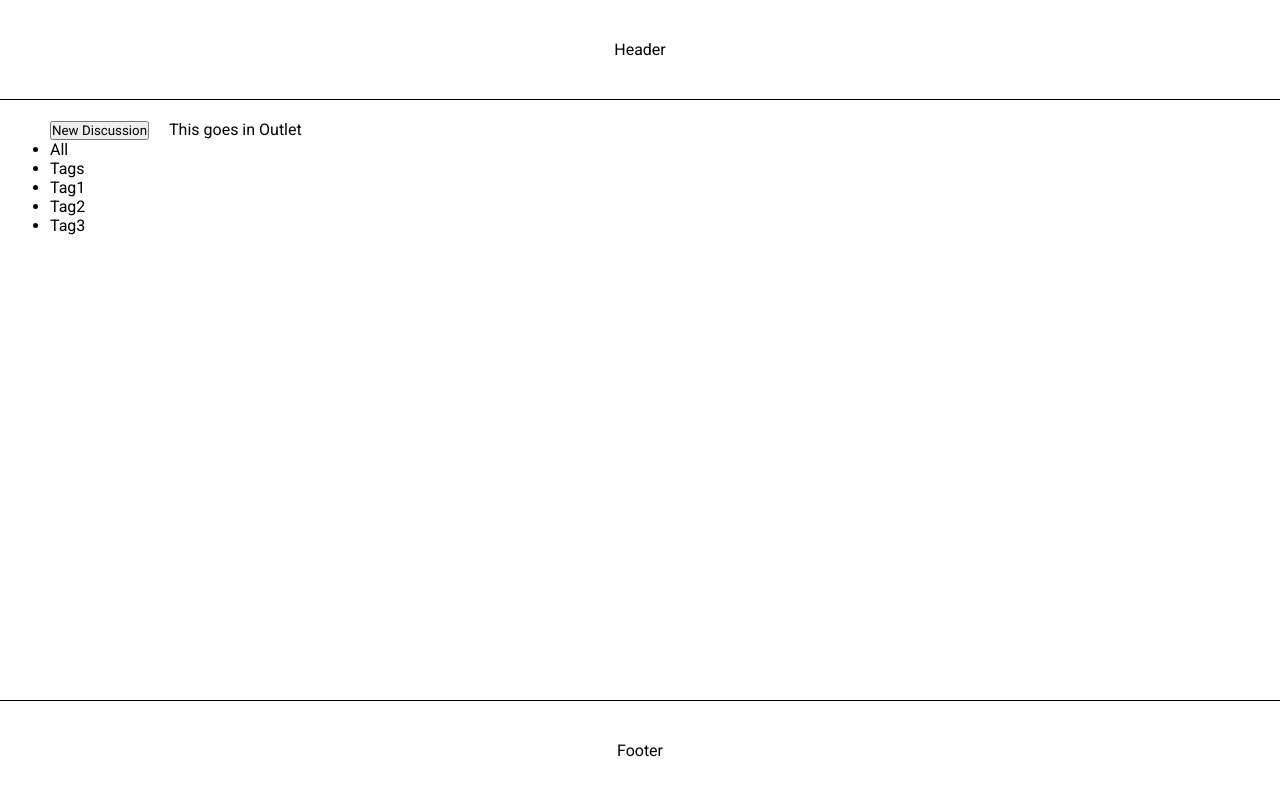
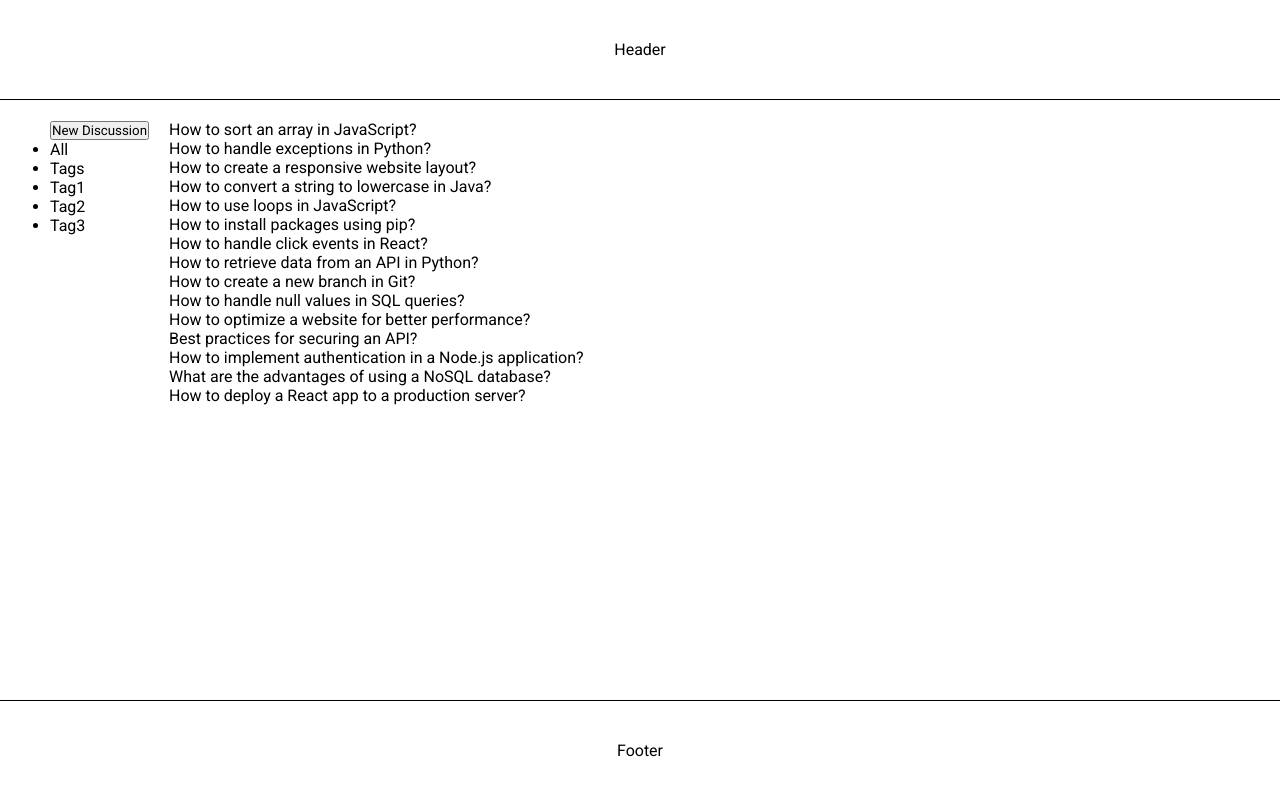
Before and after one commit to justasti/FEU6-galutinis-atsiskaitymas, a React (Vite) app: page / in a window 1280 px wide. Shown: the top 796 px of the page. Built offline with nearby package versions, Linux system fonts and the light colour scheme; data requests are answered from the project's data file.

Commit message:
fix questions api, config store, create questions list component

```diff
--- a/src/App.jsx
+++ b/src/App.jsx
@@ -1,6 +1,7 @@
-import { Outlet, RouterProvider, createBrowserRouter } from 'react-router-dom'
+import { RouterProvider, createBrowserRouter } from 'react-router-dom'
 import './App.css'
 import MainLayout from './layouts/main-layout/main.layout'
+import QuestionsList from './features/questions/questions-list/questions-list.component'
 
 function App() {
   const router = createBrowserRouter([
@@ -14,7 +15,7 @@ function App() {
       children: [
         {
           path: '/',
-          element: <>This goes in Outlet</>,
+          element: <QuestionsList />,
         },
       ],
     },
--- a/src/app/store.js
+++ b/src/app/store.js
@@ -1,7 +1,11 @@
 import { configureStore } from '@reduxjs/toolkit';
+import questionsApi from '../features/questions/questionsApi.slice';
 
 const store = configureStore({
-  reducer: {}
+  reducer: {
+    [questionsApi.reducerPath]: questionsApi.reducer
+  },
+  middleware: (getDefaultMiddleware) => getDefaultMiddleware().concat(questionsApi.middleware)
 })
 
 export default store
--- /dev/null
+++ b/src/features/questions/questions-list/questions-list.component.jsx
@@ -0,0 +1,21 @@
+import { useGetQuestionsQuery } from '../questionsApi.slice'
+
+const QuestionsList = () => {
+  const {
+    data: questions,
+    isLoading,
+    isSuccess,
+    isError,
+  } = useGetQuestionsQuery()
+  return (
+    <div>
+      {isLoading && <p>Loading...</p>}
+      {isSuccess &&
+        questions.map((question) => (
+          <div key={question.id}>{question.title}</div>
+        ))}
+      {isError && <p>Error fetching data!</p>}
+    </div>
+  )
+}
+export default QuestionsList
--- a/src/features/questions/questionsApi.slice.js
+++ b/src/features/questions/questionsApi.slice.js
@@ -1,6 +1,7 @@
 import { createApi, fetchBaseQuery } from '@reduxjs/toolkit/query/react';
 
-export const questionsApiSlice = createApi({
+const questionsApiSlice = createApi({
+  reducerPath: 'questionsApi',
   baseQuery: fetchBaseQuery({ baseUrl: 'http://localhost:3000/questions' }),
   tagTypes: ['Questions'],
   endpoints: builder => ({
@@ -12,3 +13,4 @@ export const questionsApiSlice = createApi({
 })
 
 export const { useGetQuestionsQuery } = questionsApiSlice
+export default questionsApiSlice
```
